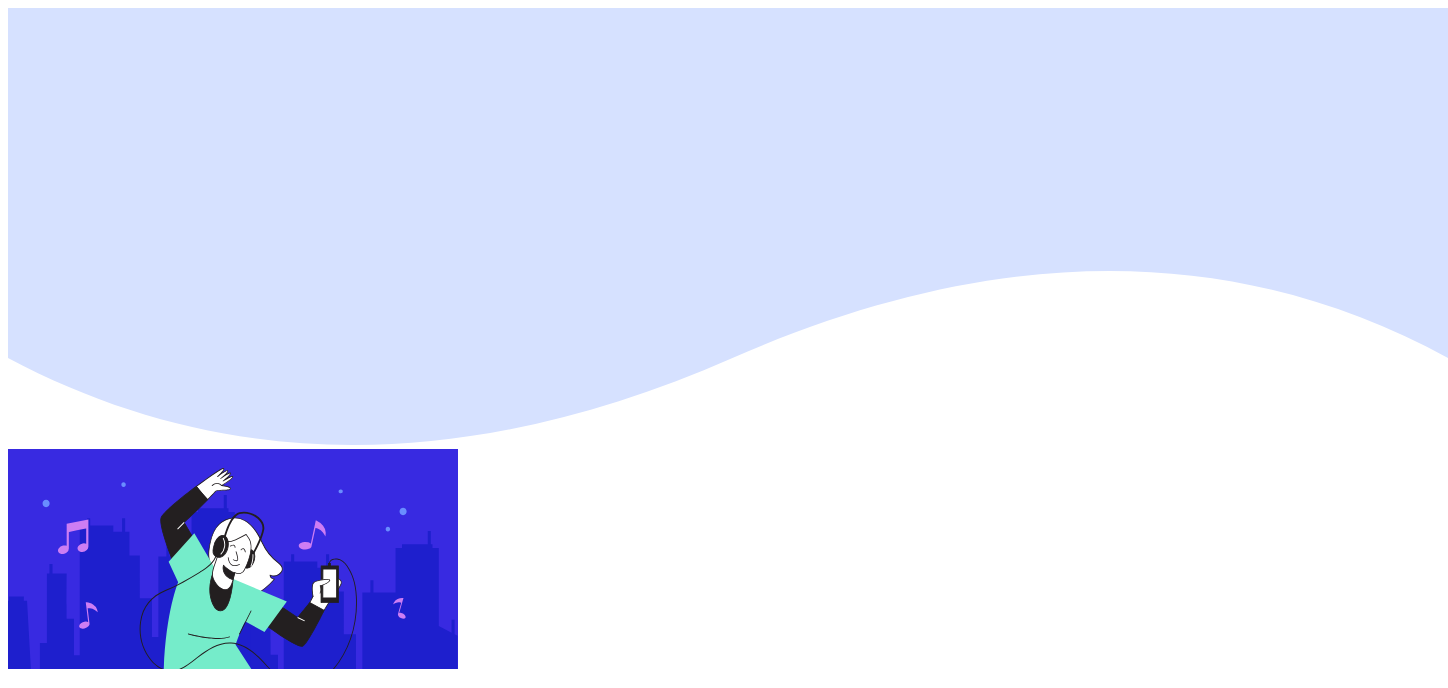
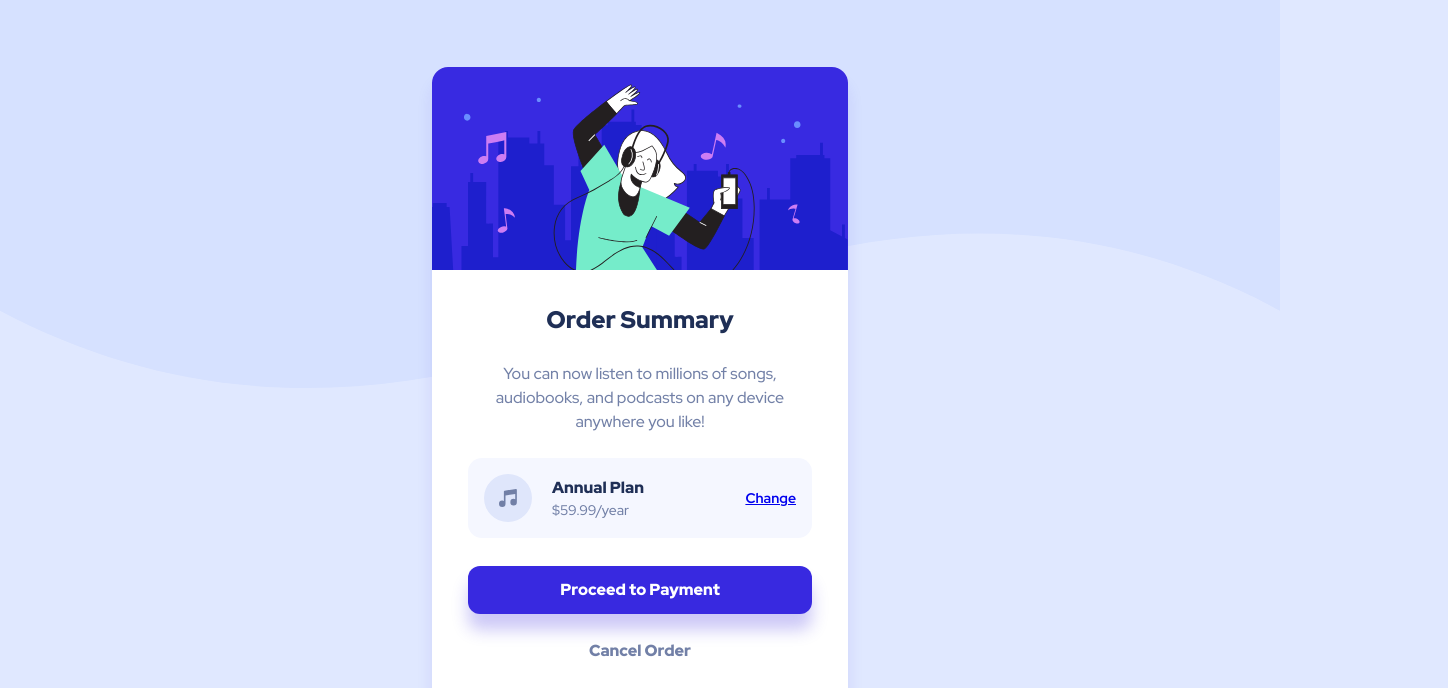
Before and after one commit to jasnoludek/order-summary-component-main, a plain HTML site: page index.html in a window 1280 px wide. Shown: the top 688 px of the page, 1448 px wide, since content can reach past the window. Drawn offline with Linux system fonts and the light colour scheme.

Commit message:
Add CSS and modify HTML

```diff
--- a/index.html
+++ b/index.html
@@ -1,49 +1,44 @@
 <!DOCTYPE html>
 <html lang="en">
+
 <head>
   <meta charset="UTF-8">
   <meta name="viewport" content="width=device-width, initial-scale=1.0"> <!-- displays site properly based on user's device -->
-
   <link rel="icon" type="image/png" sizes="32x32" href="./images/favicon-32x32.png">
   <link rel="stylesheet" href="style.css">
-
+  <!--Google fonts-->
+  <link rel="preconnect" href="https://fonts.googleapis.com">
+  <link rel="preconnect" href="https://fonts.gstatic.com" crossorigin>
+  <link href="https://fonts.googleapis.com/css2?family=Red+Hat+Display:wght@500;700;900&display=swap" rel="stylesheet">
   <title>Frontend Mentor | Order summary card</title>
-
-  <!-- Feel free to remove these styles or customise in your own stylesheet 👍 -->
-  <style>
-    .attribution { font-size: 11px; text-align: center; }
-    .attribution a { color: hsl(228, 45%, 44%); }
-  </style>
 </head>
 
 <body>
-
-  <picture class="background__ptrn">
-      <source srcset="images/pattern-background-desktop.svg" alt=" " media="(min-width: 43.75rem)">
-      <img src="images/pattern-background-mobile.svg" alt=" " />
-  </picture>
-
   <main>
+  <article class="card__container">
 
     <img class="card__img" src="images/illustration-hero.svg" alt="An illustration of a woman dancing and listening to headphones in front of a city skyline at night"/>
 
-    <h1>Order Summary</h1>
-
-    <p>You can now listen to millions of songs, audiobooks, and podcasts on any
-       device anywhere you like!</p>
-
-    <div class="card__plan-container">
-      <img class="card__icon-music" src="images/icon-music.svg" />
-      <div>
-        <span class="card__lan-type">Annual Plan</span>
-        <span class="card__price">$59.99/year</span>
+    <div class="card__content">
+      <h1>Order Summary</h1>
+      <p>You can now listen to millions of songs, audiobooks, and podcasts on any
+      device anywhere you like!</p>
+      <div class="card__plan-container">
+        <img class="card__icon-music" src="images/icon-music.svg" />
+        <div class="card__plan-selection">
+          <h2 class="plan__type">Annual Plan</h2>
+          <span class="plan__price">$59.99/year</span>
+        </div>
+        <a class="plan__change" href="#">Change</a>
       </div>
-      <a class="change" href="#">Change</a>
     </div>
 
+    <div class="btn__container">
     <button class="btn__proceed">Proceed to Payment</button>
     <button class="btn__cancel">Cancel Order</button>
+    </div>
 
+  </article>
   </main>
 
   <footer>
--- a/style.css
+++ b/style.css
@@ -1,16 +1,255 @@
+/* Box sizing rules */
+*,
+*::before,
+*::after {
+  box-sizing: border-box;
+}
 
+/* Remove default margin */
+body,
+h1,
+h2,
+h3,
+h4,
+p,
+figure,
+blockquote,
+dl,
+dd {
+  margin: 0;
+}
 
+/* Remove list styles on ul, ol elements with a list role, which suggests default styling will be removed */
+ul[role='list'],
+ol[role='list'] {
+  list-style: none;
+}
 
+/* Set core root defaults */
+html:focus-within {
+  scroll-behavior: smooth;
+}
 
+/* Set core body defaults */
+body {
+  min-height: 100vh;
+  text-rendering: optimizeSpeed;
+  line-height: 1.5;
+}
 
+/* A elements that don't have a class get default styles */
+a:not([class]) {
+  text-decoration-skip-ink: auto;
+}
 
+/* Make images easier to work with */
+img,
+picture {
+  max-width: 100%;
+  display: block;
+}
 
+/* Inherit fonts for inputs and buttons */
+input,
+button,
+textarea,
+select {
+  font: inherit;
+}
 
+/* Remove all animations, transitions and smooth scroll for people that prefer not to see them */
+@media (prefers-reduced-motion: reduce) {
+  html:focus-within {
+   scroll-behavior: auto;
+  }
 
+  *,
+  *::before,
+  *::after {
+    animation-duration: 0.01ms !important;
+    animation-iteration-count: 1 !important;
+    transition-duration: 0.01ms !important;
+    scroll-behavior: auto !important;
+  }
+}
 
+:root {
+    /*TYPOGRAPHY*/
+    --font-family: 'Red Hat Display', sans-serif;
+    --font-weight__medium: 500;
+    --font-weight__bold: 700;
+    --font-weight__black: 900;
 
+    /*COLORS*/
 
+    /*primary*/
+    --p__pale-blue: hsl(225, 100%, 94%);
+    --p__bright-blue: hsl(245, 75%, 52%);
+
+    /*neutral*/
+    --n__very-pale-blue: hsl(225, 100%, 98%);
+    --n__desaturated-blue: hsl(224, 23%, 55%);
+    --n__dark-blue: hsl(223, 47%, 23%);
+}
+
+h1,
+.plan__type {
+    color: var(--n__dark-blue);
+}
+
+p,
+.plan__price {
+    color: var(--n__desaturated-blue);
+    var(--font-weight__medium);
+}
+
+.plan__change,
+.btn__proceed,
+.btn__cancel {
+    cursor: pointer;
+}
+
+body {
+    background-color: var(--p__pale-blue);
+    background-image: url("images/pattern-background-mobile.svg");
+    background-repeat: no-repeat;
+    background-size: contain;
+    font-family: var(--font-family);
+    display: flex;
+    flex-direction: column;
+    justify-content: center;
+    align-items: center;
+}
+
+.card__container {
+    background-color: white;
+    border-radius: 1rem;
+    overflow: hidden;
+    text-align: center;
+    max-width: 21rem;
+    margin: 0 1rem;
+    box-shadow: 0rem 1rem 1rem hsla(245, 75%, 52%, 0.1);
+}
+
+.card__img {
+    display: block;
+    width: 100%;
+    margin: 0;
+}
+
+h1 {
+    margin: 1.5rem 0;
+    font-size: 1.5rem;
+    font-weight: var(--font-weight__black)
+}
+
+p {
+    margin: 0 2.25rem;
+    line-height: 1.5;
+}
+
+.card__plan-container {
+    background-color: var(--n__very-pale-blue);
+    display: flex;
+    align-content: center;
+    padding: 1rem;
+    margin: 1.5rem 1.5rem;
+    border-radius: 0.875rem;
+    font-size: 0.875rem;
+}
+
+.card__plan-selection {
+    display: flex;
+    flex-direction: column;
+    justify-content: center;
+    align-items: flex-start;
+    margin-left: 1.25rem;
+}
+
+.plan__type {
+    font-size: 1rem;
+    font-weight: var(--font-weight__black);
+}
+
+.plan__change {
+    display: flex;
+    align-items: center;
+    margin-left: auto;
+    font-weight: var(--font-weight__bold);
+}
+
+.plan__change:hover {
+    color: hsl(245, 75%, 67%);
+    text-decoration: none;
+}
+
+.btn__container {
+    display: flex;
+    flex-direction: column;
+    margin: 0 1.5rem;
+    font-size: 1rem;
+}
+
+.btn__proceed {
+    background-color: var(--p__bright-blue);
+    color: white;
+    font-weight: var(--font-weight__black);
+    padding: 0.75rem 0;
+    border: none;
+    border-radius: 0.75rem;
+    margin-bottom: 1.5rem;
+    box-shadow: 0rem 1rem 1rem hsla(245, 75%, 52%, 0.25);
+}
+
+.btn__proceed:hover {
+    background-color: hsl(245, 75%, 67%);
+}
+
+.btn__cancel {
+    background: none;
+    border: none;
+    color: var(--n__desaturated-blue);
+    font-weight: var(--font-weight__black);
+    margin-bottom: 1.5rem;
+}
+
+.btn__cancel:hover {
+    color: hsl(224, 23%, 35%);
+}
+
+footer {
+    position: sticky;
+    top: 100%;
+}
 
 
 .attribution { font-size: 11px; text-align: center; }
 .attribution a { color: hsl(228, 45%, 44%); }
+
+@media (min-width: 768px) {
+    body {
+        background-image: url("images/pattern-background-desktop.svg");
+        background-repeat: no-repeat;
+        background-size: contain;
+    }
+
+    .card__container {
+        max-width: 26rem;
+    }
+
+    h1 {
+        margin-top: 2rem;
+    }
+
+    p {
+        margin: 0 3rem;
+    }
+
+    .card__plan-container {
+        margin: 1.5rem 2.25rem;
+    }
+
+    .btn__container {
+        margin: 1.75rem 2.25rem;
+    }
+}
```
